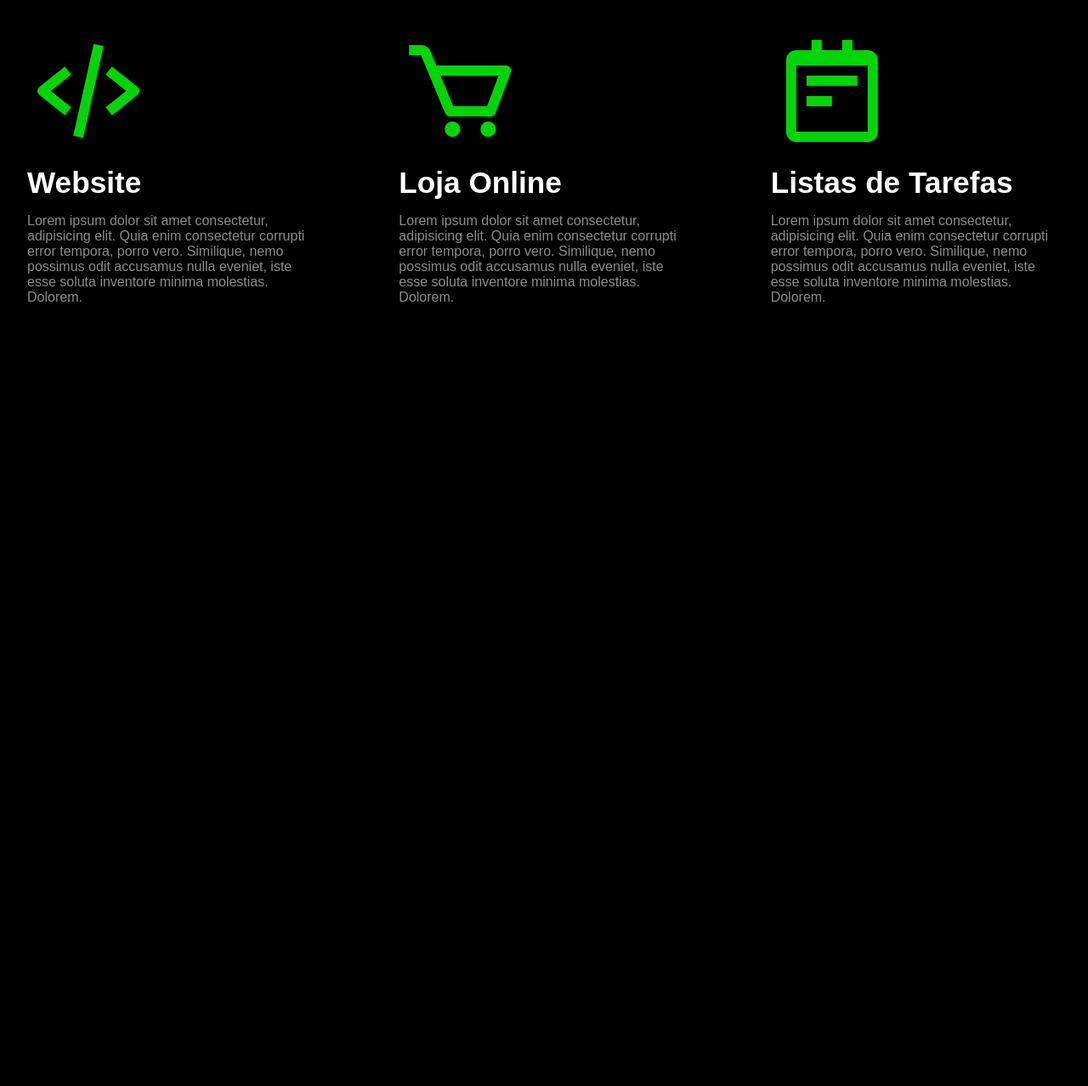
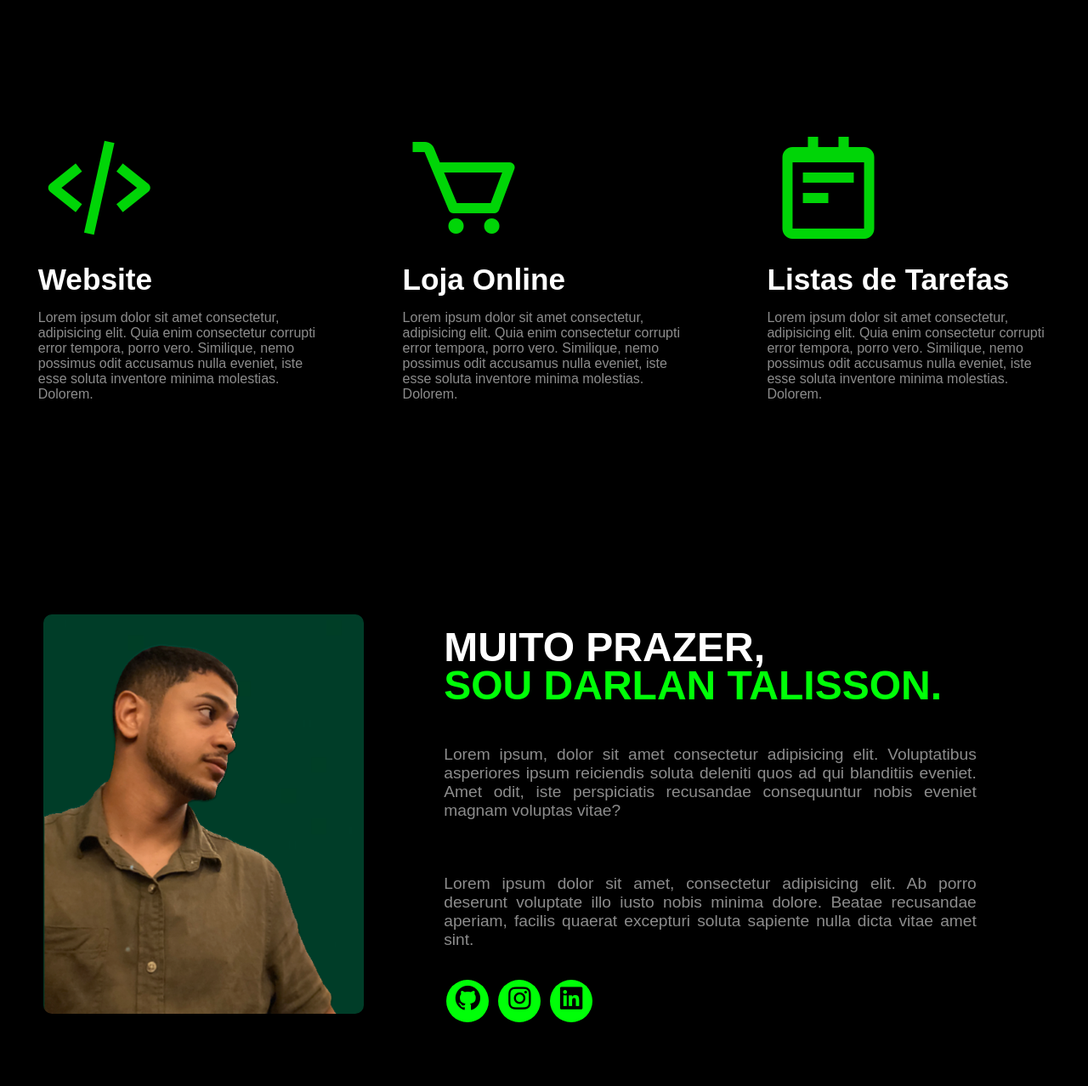
Before and after one commit to dtalisson/developerdt, a plain HTML site: page index.html in a window 1280 px wide. Shown: the part 1079-2357 px from the top of the page at 85% size. Before the commit the page ends 1598 px from the top, so only its background shows below. Drawn offline with nearby package versions, Linux system fonts and the light colour scheme.

Commit message:
ajustes css
no about-me

```diff
--- a/assets/css/style.css
+++ b/assets/css/style.css
@@ -90,7 +90,7 @@ header .interface .logo a {
 }
 /* LINK DA LOGO  */
 .menu-principal {
-    margin: 6rem 0rem;
+    margin: 8rem 0rem;
     padding: 0px 4%;
     width: 100%;
     display: flex;
@@ -158,8 +158,8 @@ span {
 }
 /*  LADO DIREITO DA IMAGEM COM [DIREITO A ANIMAÇÃO] */
 
-section .menu-especialidades {
-    padding: 0px 1%;
+section.menu-especialidades {
+    padding: 50px 1%;
 
 }
 
@@ -174,7 +174,7 @@ section .menu-especialidades {
 .menu-especialidades .box-especialidades:hover {
     transform: scale(1.05);
     cursor: pointer;
-    box-shadow: 0 0 8px rgba(255, 255, 255, 0.788);
+    box-shadow: 0 0 8px rgba(255, 255, 255, 0.466);
 }
 .menu-especialidades .flex {
     gap: 2rem;
@@ -192,3 +192,58 @@ section .menu-especialidades {
     color: rgba(255, 255, 255, 0.548);
 
 }
+
+section.about {
+    padding: 40px 4%;
+}
+
+.about .ladoEsquerdoAbout {
+    width: 40%;
+
+}
+.about .ladoEsquerdoAbout img {
+    max-width: 80%;
+    border-radius: 10px;
+}
+
+.about .ladoDireitoAbout {
+    width: 60%;
+    display: flex;
+    flex-direction: column;
+    justify-content: start;
+    margin: 1rem 0rem;
+
+}
+.about .ladoDireitoAbout h2 {
+    font-size: 3rem;
+    text-transform: uppercase;
+    line-height: 45px;
+    font-weight: bold;
+}
+.about .ladoDireitoAbout span {
+    display: block;
+    text-transform: uppercase;
+}
+.about .ladoDireitoAbout p {
+    margin: 3rem 5rem 1rem 0rem;
+    text-align: justify;
+    font-size: 1.2rem;
+    color: rgba(255, 255, 255, 0.548);
+}
+.about .ladoDireitoAbout .btn-social  {
+    margin: 1rem 0rem;
+}
+.about .ladoDireitoAbout .btn-social button {
+    width: 50px;
+    font-size: 2.2rem;
+    height: 50px;
+    border-radius:50%;
+    margin: .2rem;
+    border: none;
+    background: #00FF08;
+    cursor: pointer;
+    transition: .2s;
+}
+.about .ladoDireitoAbout .btn-social button:hover {
+    transform: scale(1.05);
+}
--- a/index.html
+++ b/index.html
@@ -88,6 +88,28 @@
             </div>
 
         </section>
+        <!-- SEÇÃO MENU ESPECIALIDADES -->
+        <section class="about">
+            <div class="interface">
+                <div class="flex">
+                    <div class="ladoEsquerdoAbout">
+                        <img src="assets/img/about2.png" alt="">
+                    </div>
+                    <!-- lado esquerdo about -->
+                    <div class="ladoDireitoAbout">
+                        <h2> Muito prazer, <span>sou Darlan Talisson.</span> </h2>
+                        <p> Lorem ipsum, dolor sit amet consectetur adipisicing elit. Voluptatibus asperiores ipsum reiciendis soluta deleniti quos ad qui blanditiis eveniet. Amet odit, iste perspiciatis recusandae consequuntur nobis eveniet magnam voluptas vitae?</p>
+                        <p>Lorem ipsum dolor sit amet, consectetur adipisicing elit. Ab porro deserunt voluptate illo iusto nobis minima dolore. Beatae recusandae aperiam, facilis quaerat excepturi soluta sapiente nulla dicta vitae amet sint.</p>
+                        <div class="btn-social">
+                            <a href="https://github.com/dtalisson " target="_blank"> <button> <i class='bx bxl-github'> </i></button> </a>
+                            <a href="https://www.instagram.com/userdarlan/" target="_blank"> <button> <i class='bx bxl-instagram' ></i></button> </a>
+                            <a href="https://www.linkedin.com/in/dtalisson/" target="_blank" > <button> <i class='bx bxl-linkedin-square'></i></button> </a>
+                            </div>
+                    </div>
+                </div>
+            </div>
+
+        </section>
     </main>
 </body>
 </html>
```
Also changed, not shown: assets/img/about.png (added), assets/img/about2.png (added).
